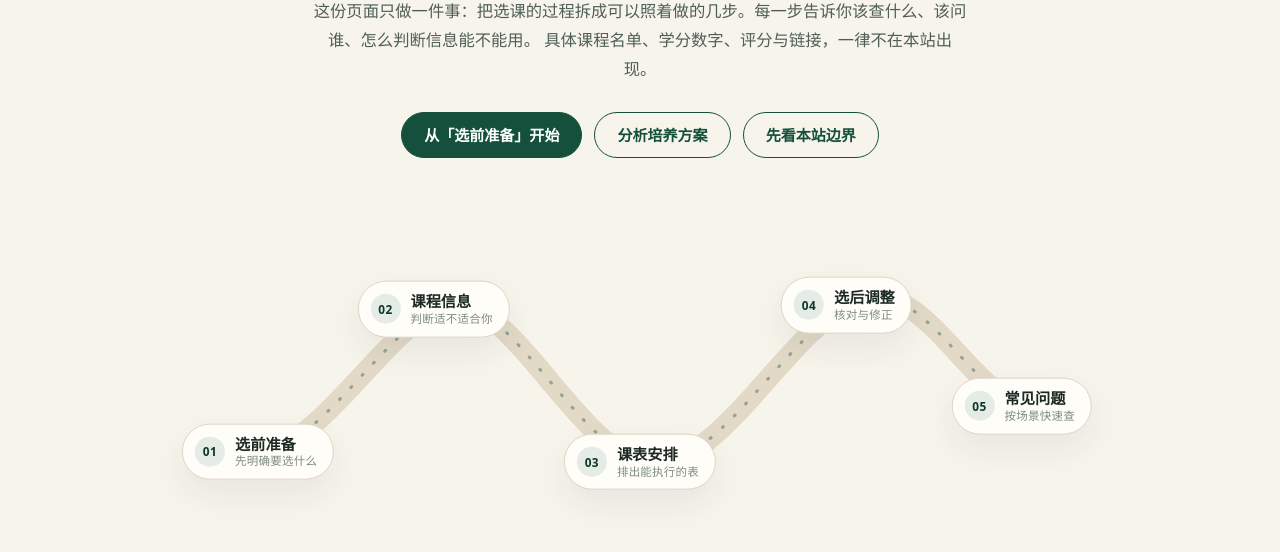
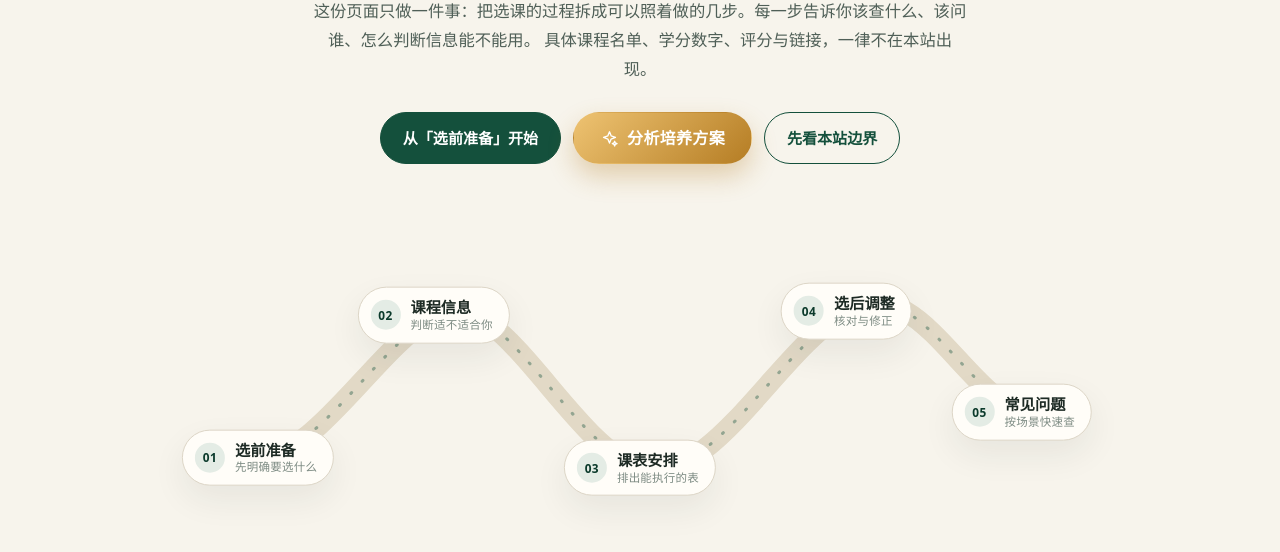
Before and after one commit to mlw3213644470/Freshman-Course-Selection-Guides, a website built with Vite: page guide.html in a window 1280 px wide. Shown: the part 248-800 px from the top of the page. Built offline with nearby package versions, Linux system fonts and the light colour scheme.

Commit message:
让「分析培养方案」按钮更显眼
- 指南首屏的「分析培养方案」改为金色渐变实心按钮（.button--plan）：52px 高、
  16px 加粗白字、带暖金色投影，并加一枚内联星芒图标，与绿色主按钮和描边按钮区分开
- hover 时渐变与投影加强，图标随文字居中排布

Co-authored-by: Copilot <223556219+Copilot@users.noreply.github.com>

```diff
--- a/guide.html
+++ b/guide.html
@@ -22,7 +22,13 @@
       </p>
       <div class="hero__actions">
         <a class="button" href="prep.html">从「选前准备」开始</a>
-        <a class="button button--ghost" href="/pages/training-plan.html">分析培养方案</a>
+        <a class="button button--plan" href="/pages/training-plan.html">
+          <svg viewBox="0 0 24 24" fill="none" stroke="currentColor" stroke-width="1.7" stroke-linecap="round" stroke-linejoin="round" aria-hidden="true" focusable="false">
+            <path d="M12 3.5l2.05 5.05L19.5 10.6l-5.45 2.05L12 17.7l-2.05-5.05L4.5 10.6l5.45-2.05z" />
+            <path d="M18.5 15.5l.85 2.1 2.15.85-2.15.85-.85 2.1-.85-2.1-2.15-.85 2.15-.85z" />
+          </svg>
+          分析培养方案
+        </a>
         <a class="button button--ghost" href="#boundary">先看本站边界</a>
       </div>
     </section>
--- a/src/guide.css
+++ b/src/guide.css
@@ -302,6 +302,30 @@ a { color: var(--luojia); }
 .button--ghost:hover {
   background: var(--luojia-tint);
   color: var(--luojia-deep);
+}
+
+.button--plan {
+  min-height: 52px;
+  padding: 0 26px;
+  border-color: transparent;
+  background: linear-gradient(135deg, #eec372, #b57d24);
+  color: #fff;
+  font-size: 1rem;
+  font-weight: 700;
+  letter-spacing: .02em;
+  box-shadow: 0 12px 26px rgb(181 125 36 / 32%);
+}
+
+.button--plan:hover {
+  background: linear-gradient(135deg, #f3cf85, #a06c1c);
+  color: #fff;
+  box-shadow: 0 16px 32px rgb(181 125 36 / 40%);
+}
+
+.button--plan svg {
+  width: 19px;
+  height: 19px;
+  flex: 0 0 auto;
 }
 
 /* ---------- winding road ---------- */
```
